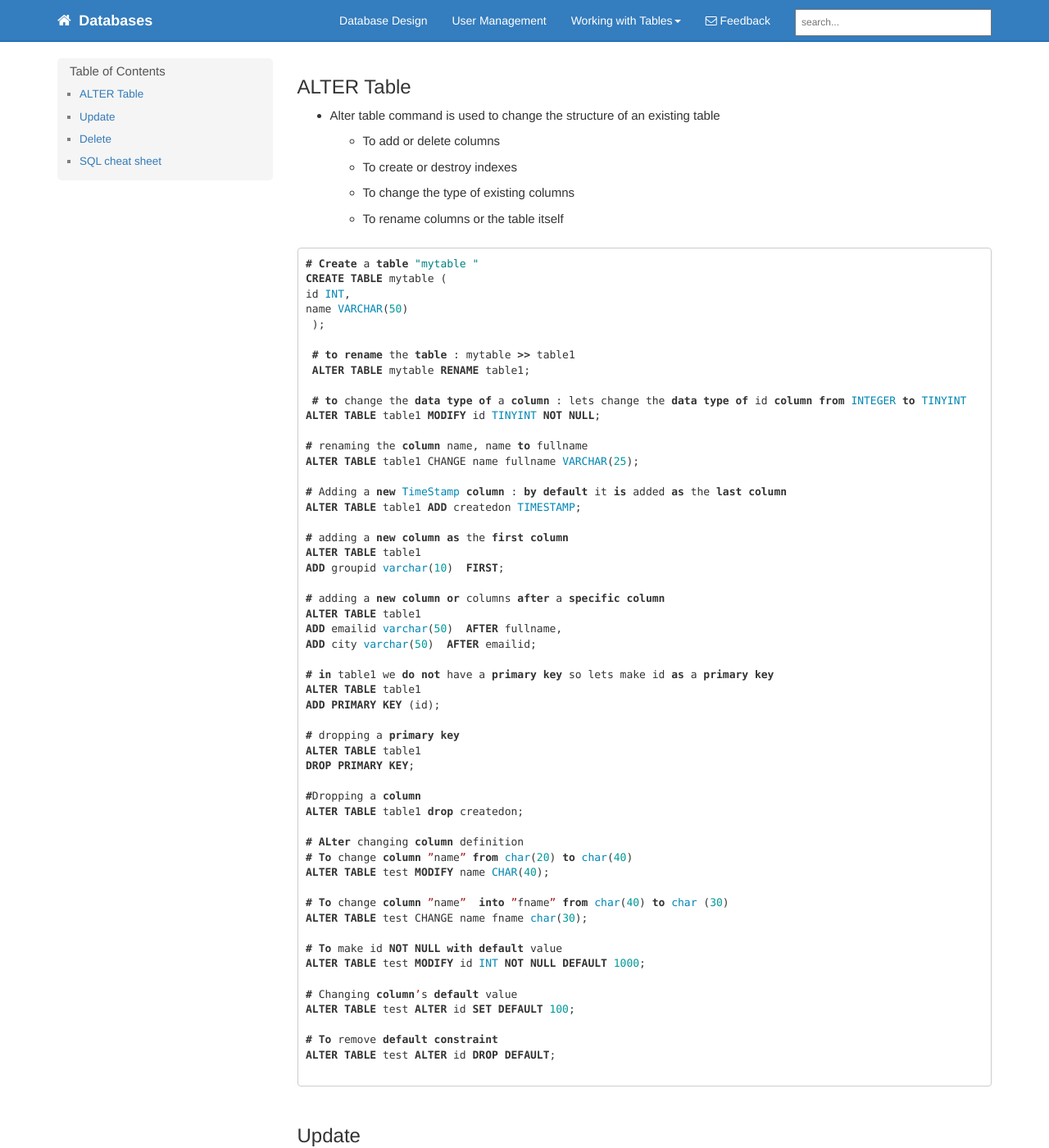
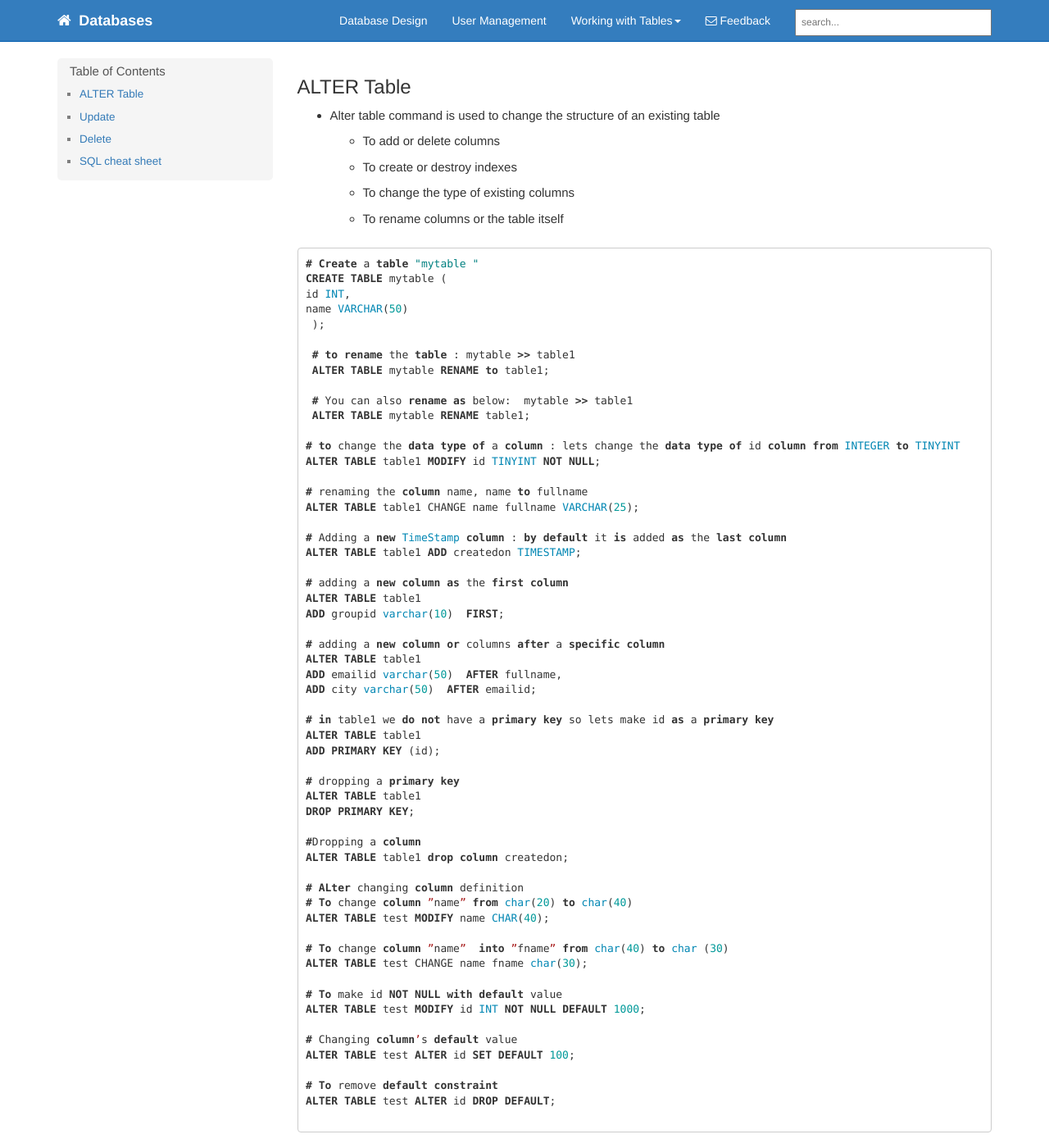
Before and after one commit to dipaish/databases, a Jekyll site: the page built from alterTable.md, in a window 1280 px wide and 1400 px high. Shown: the whole window at 82% size. Built offline with Jekyll 4.4.1, drawn with Linux system fonts in a browser that asks for light colours; our own code applies the rules of GitHub Pages for plain Markdown files; comment, search, counter and statistics services are not loaded.

Commit message:
minor updates

```diff
--- a/alterTable.md
+++ b/alterTable.md
@@ -13,9 +13,12 @@ name VARCHAR(50)
  );
 
  # to rename the table : mytable >> table1
+ ALTER TABLE mytable RENAME to table1;
+
+ # You can also rename as below:  mytable >> table1
  ALTER TABLE mytable RENAME table1;
 
- # to change the data type of a column : lets change the data type of id column from INTEGER to TINYINT
+# to change the data type of a column : lets change the data type of id column from INTEGER to TINYINT
 ALTER TABLE table1 MODIFY id TINYINT NOT NULL;
 
 # renaming the column name, name to fullname
@@ -42,7 +45,7 @@ ALTER TABLE table1
 DROP PRIMARY KEY;
 
 #Dropping a column
-ALTER TABLE table1 drop createdon;
+ALTER TABLE table1 drop column createdon;
 
 # ALter changing column definition
 # To change column ”name” from char(20) to char(40)
```
